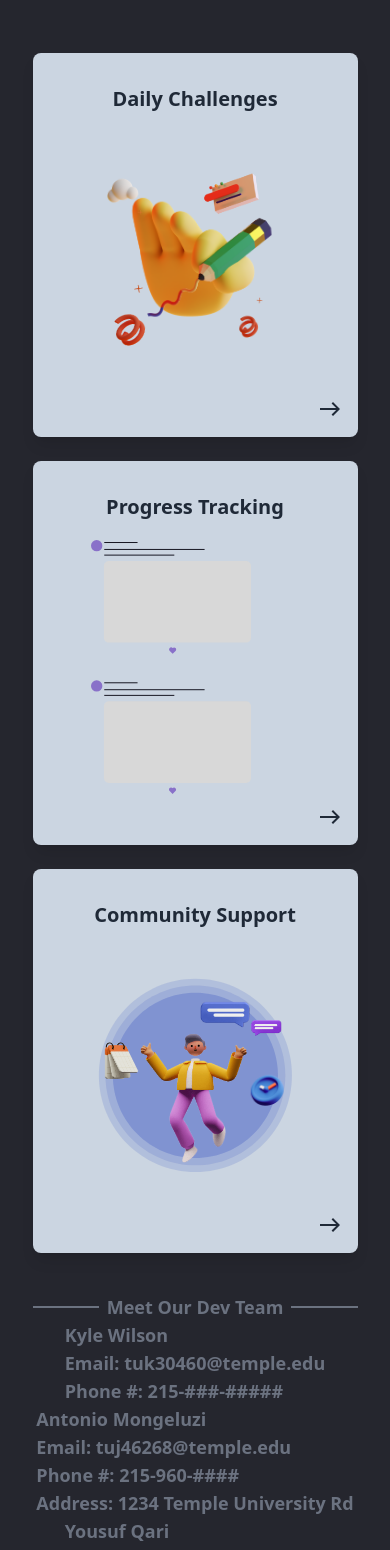
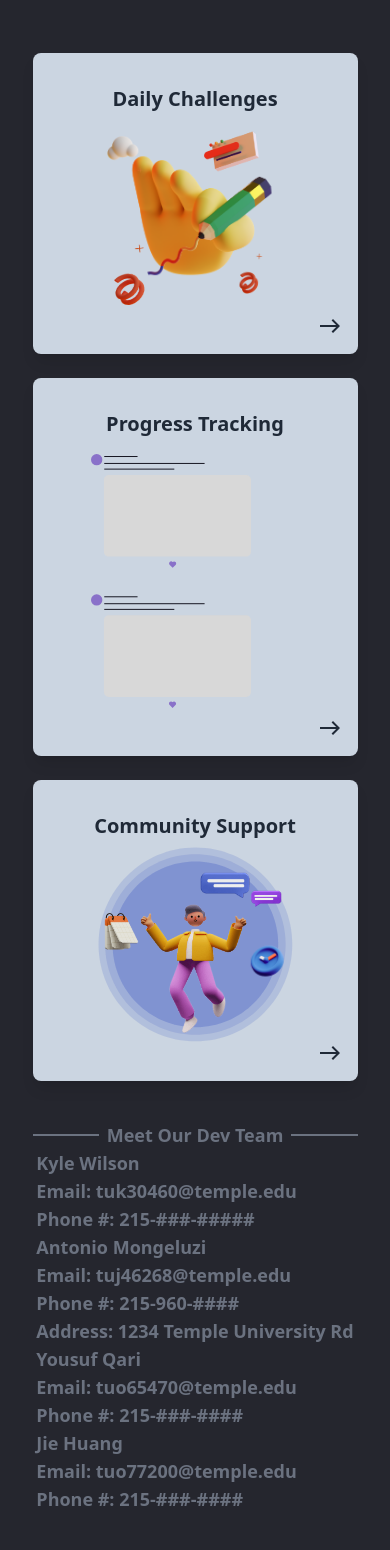
Before and after one commit to HarrryHe/Grind-Daily, a React (Create React App) app in the folder client/: page / in a window 390 px wide. Shown: the part 347-1897 px from the top of the page. After the commit the page ends 1860 px from the top, so only its background shows below. Built offline with nearby package versions, Linux system fonts and the light colour scheme; a web font is replaced by a local one.

Commit message:
login/register frontend implementation and several backend function implementation as well

```diff
--- a/client/src/App.js
+++ b/client/src/App.js
@@ -7,6 +7,7 @@ import './styles/home.css';
 import './styles/index.css';
 
 function App() {
+
   return (
     <div className="App h-screen">
       <Header />
--- a/client/src/components/Home.js
+++ b/client/src/components/Home.js
@@ -5,6 +5,7 @@ import { NavLink } from 'react-router-dom';
 import chatBox from '../assets/chatBox.svg';
 import hand from '../assets/hand.json';
 import motivate from '../assets/motivate.json';
+import Bar from './helper/Bar';
 
 function Home() {
     return (
@@ -16,16 +17,12 @@ function Home() {
                 </h2>
             </div>
 
-            <div className="flex items-center w-10/12 lg:mt-32 sm:mt-24">
-                <div className="flex-grow border-t-2 border-gray-500"></div>
-                <span className="px-2 text-gray-500 text-lg font-semibold">Core Features</span>
-                <div className="flex-grow border-t-2 border-gray-500"></div>
-            </div>
-            <div className='text-gray-500'></div>
+            <Bar title="Core Features"></Bar>
+
             <div className="grid grid-cols-1 gap-6 mt-12 mb-10 text-lg text-gray-400 w-10/12 sm:grid-cols-3">
                 <NavLink
                     to="/task"
-                    className="relative bg-slate-300 p-8 h-96 w-full text-center text-xl font-semibold text-gray-800 rounded-lg shadow-lg hover:bg-slate-400 hover:scale-105 transition duration-500 flex flex-col justify-between items-center"
+                    className="relative bg-slate-300 p-8 h-auto w-full text-center text-xl font-semibold text-gray-800 rounded-lg shadow-lg hover:bg-slate-400 hover:scale-105 transition duration-500 flex flex-col justify-between items-center"
                 >
                     Daily Challenges
                     <Lottie
@@ -37,7 +34,7 @@ function Home() {
 
                 <NavLink
                     to="/login"
-                    className="relative bg-slate-300 p-8 h-96 w-full text-center text-xl font-semibold text-gray-800 rounded-lg shadow-lg hover:bg-slate-400 hover:scale-105 transition duration-500 flex flex-col justify-between items-center"
+                    className="relative bg-slate-300 p-8 h-auto w-full text-center text-xl font-semibold text-gray-800 rounded-lg shadow-lg hover:bg-slate-400 hover:scale-105 transition duration-500 flex flex-col justify-between items-center"
                 >
                     Progress Tracking
                     <div className="my-svg-icon-container" style={{ margin: "auto", width: "80%", height: "auto" }}>
@@ -48,7 +45,7 @@ function Home() {
 
                 <NavLink
                     to="/login"
-                    className="relative bg-slate-300 p-8 h-96 w-full text-center text-xl font-semibold text-gray-800 rounded-lg shadow-lg hover:bg-slate-400 hover:scale-105 transition duration-500 flex flex-col justify-between items-center"
+                    className="relative bg-slate-300 p-8 h-auto w-full text-center text-xl font-semibold text-gray-800 rounded-lg shadow-lg hover:bg-slate-400 hover:scale-105 transition duration-500 flex flex-col justify-between items-center"
                 >
                     Community Support
                     <Lottie
@@ -59,11 +56,10 @@ function Home() {
                 </NavLink>
             </div>
 
-            <div className="flex items-center w-10/12 lg:mt-32 sm:mt-24">
-                <div className="flex-grow border-t-2 border-gray-500"></div>
-                <span className="px-2 text-gray-500 text-lg font-semibold">Meet Our Dev Team</span>
-                <div className="flex-grow border-t-2 border-gray-500"></div>
-            </div>
+
+            <Bar title="Meet Our Dev Team"></Bar>
+
+            <div>
 
                 <div>
                     <h3 className='px-2 text-gray-500 text-lg font-semibold'>Kyle Wilson</h3>
@@ -72,6 +68,7 @@ function Home() {
                                 <li className='px-2 text-gray-500 text-lg font-semibold'>Phone #: 215-###-#####</li>
                             </ul>
                 </div>
+
                 <div>
                     <h3 className='px-2 text-gray-500 text-lg font-semibold'>Antonio Mongeluzi</h3>
                             <ul>
@@ -96,6 +93,7 @@ function Home() {
                                 <li className='px-2 text-gray-500 text-lg font-semibold'>Phone #: 215-###-####</li>
                             </ul>
                 </div>
+            </div>
 
         </div>
     );
--- /dev/null
+++ b/client/src/components/Register.js
@@ -0,0 +1,5 @@
+function Login() {
+
+}
+
+export default Login;
--- /dev/null
+++ b/client/src/components/helper/Bar.js
@@ -0,0 +1,14 @@
+
+function Bar({ title = "default" }) {
+
+    return (
+        <div className="flex items-center w-10/12 lg:mt-32 sm:mt-24">
+            <div className="flex-grow border-t-2 border-gray-500"></div>
+            <span className="px-2 text-gray-500 text-lg font-semibold">{ title }</span>
+            <div className="flex-grow border-t-2 border-gray-500"></div>
+        </div>
+    );
+
+}
+
+export default Bar;
```
Also changed, not shown: client/src/components/Login.js (added). Lines whose indentation alone changed are shown as unchanged.
